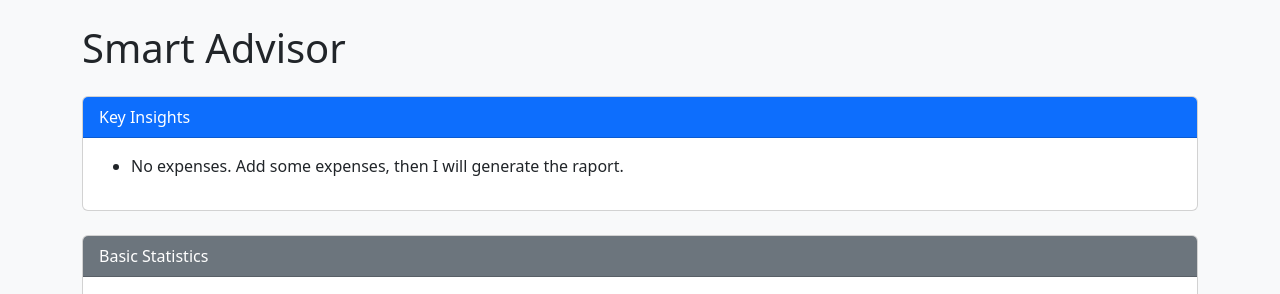
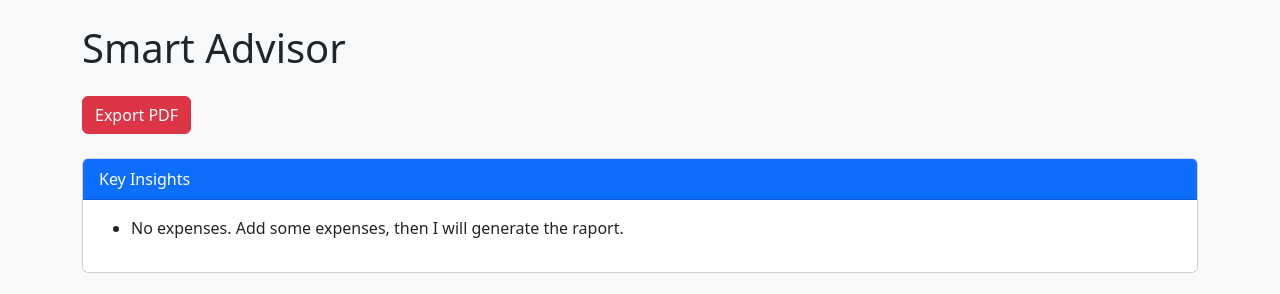
Before and after one commit to ArktizML/Smart-Budget-Advisor, a Flask app: page /advisor in a window 1280 px wide. Shown: the part 56-350 px from the top of the page. Run offline with Flask 3, Linux system fonts and the light colour scheme; the visitor is signed in with stand-in values (Sample User, id 1).

Commit message:
Feat: Export expenses to PDF button on advisor page

```diff
--- a/app/routes.py
+++ b/app/routes.py
@@ -1,6 +1,11 @@
-from flask import Blueprint, render_template, request, redirect, url_for, flash, jsonify, session
+from flask import Blueprint, render_template, request, redirect, url_for, flash, jsonify, session, send_file
+from reportlab.lib.pagesizes import letter
+from reportlab.pdfgen import canvas
+from io import BytesIO
+import json
 from .models import Expense, User
 from .storage import load_data, save_data
+from.users_storage import load_users, save_users
 import time, datetime, json, csv, io
 from .advisor import analyze_expenses
 
@@ -181,3 +186,50 @@ def advisor():
     report = analyze_expenses(expenses)
 
     return render_template("advisor.html", report=report)
+
+@main.route("/export_pdf")
+def export_pdf():
+    user_id = session.get("user_id")
+    if not user_id:
+        flash("You must be logged in", "danger")
+        return redirect("/login")
+
+    expenses = load_data()
+    users = load_users()
+
+    user = next((u for u in users if u["id"] == user_id), None)
+    username = user["username"]
+
+    user_expenses = [e for e in expenses if e["user_id"] == user_id]
+
+    buffer = BytesIO()
+    pdf = canvas.Canvas(buffer, pagesize=letter)
+    width, height = letter
+
+    pdf.setFont("Helvetica-Bold", 18)
+    pdf.drawString(40, height - 50, f"Expense Report for: {username}")
+
+    pdf.setFont("Helvetica", 12)
+    y = height - 100
+
+    if not user_expenses:
+        pdf.drawString(40, y, "No expenses found.")
+    else:
+        for e in user_expenses:
+            text = f"{e['date']} | {e['category']} | {e['amount']} | {e['description']}"
+            pdf.drawString(40, y, text)
+            y -= 20
+            if y < 40:
+                pdf.showPage()
+                pdf.setFont("Helvetica", 12)
+                y = height - 40
+
+    pdf.save()
+    buffer.seek(0)
+
+    filename = f"expense_report_{datetime.datetime.now().strftime('%Y-%m-%d')}.pdf"
+
+    return send_file(buffer,
+                     as_attachment=True,
+                     download_name=filename,
+                     mimetype="application/pdf")
--- a/app/templates/advisor.html
+++ b/app/templates/advisor.html
@@ -2,7 +2,7 @@
 
 {% block content %}
 <h1 class="mb-4">Smart Advisor</h1>
-
+<a href="/export_pdf" class="btn btn-danger">Export PDF</a><br><br>
 <!-- INSIGHTS -->
 <div class="card mb-4">
     <div class="card-header bg-primary text-white">
```
